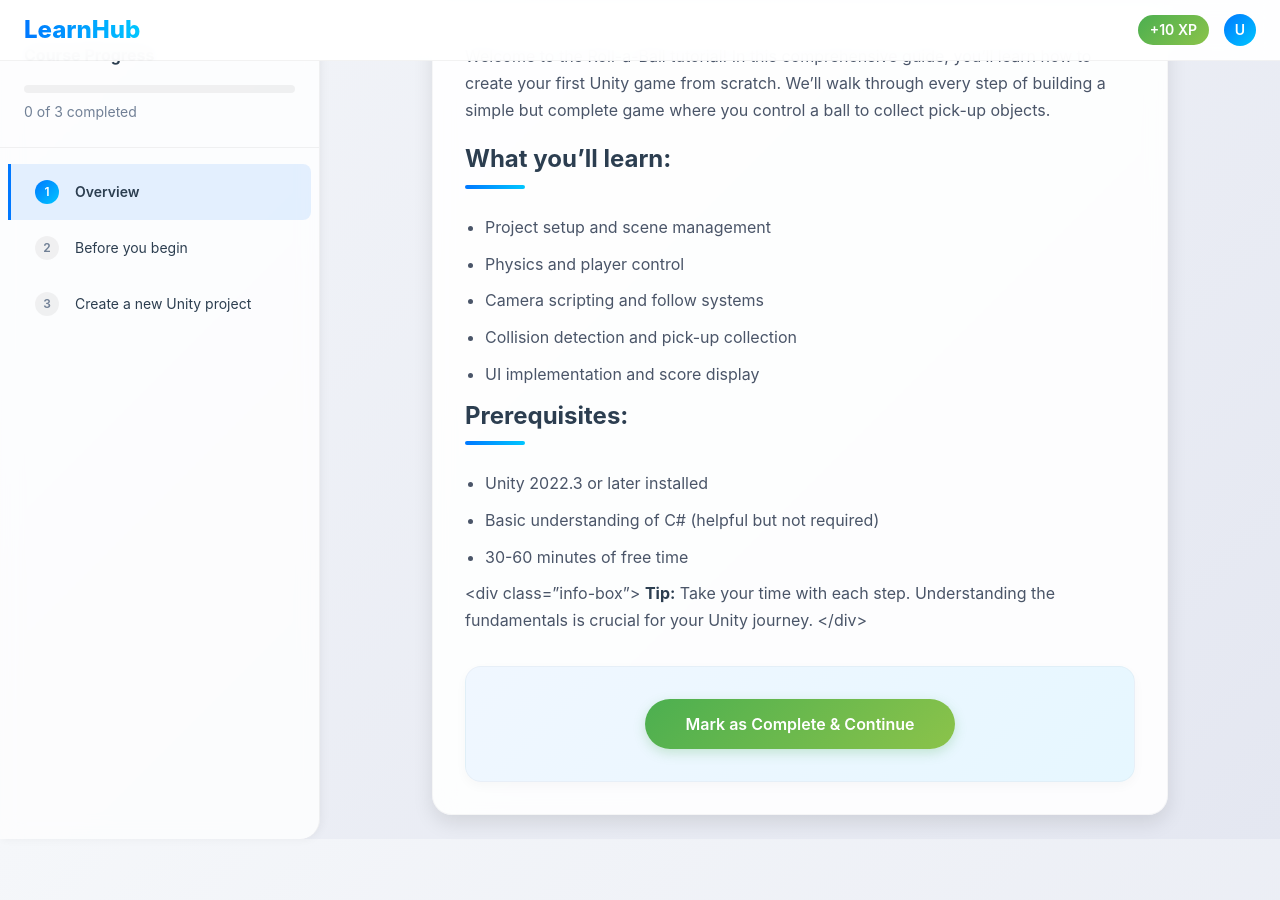
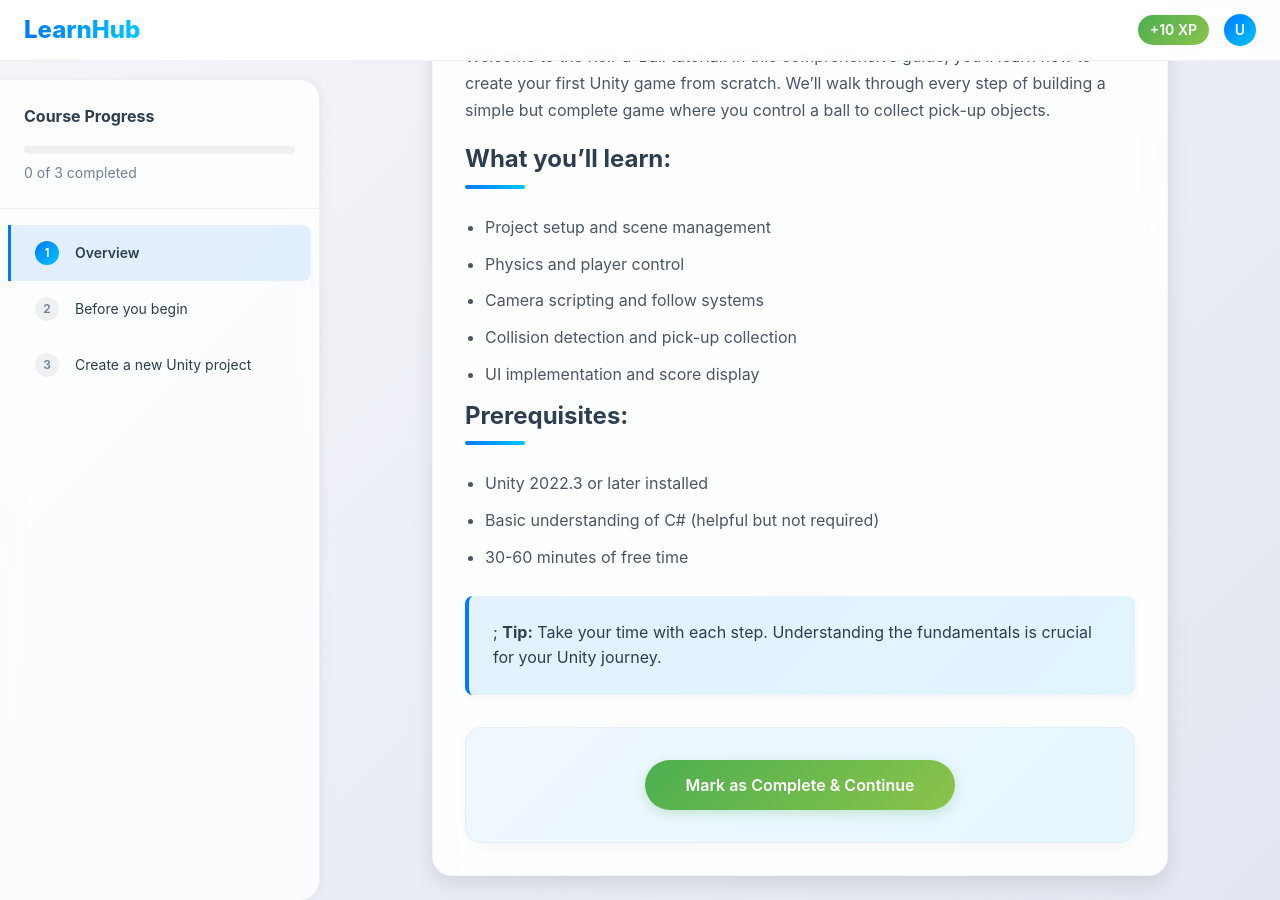
Before and after one commit to jame-louis/android-tutorials, a Jekyll site: the page built from _tutorials/roll-a-ball/01-overview.md, in a window 1280 px wide and 900 px high, scrolled down 309 px. Built offline with Jekyll 4.4.1, drawn with Linux system fonts in a browser that asks for light colours; before the commit the page ends 1148 px from its top, so only the background shows below that.

Commit message:
update roll a ball

```diff
--- a/_tutorials/roll-a-ball/01-overview.md
+++ b/_tutorials/roll-a-ball/01-overview.md
@@ -21,6 +21,6 @@ Welcome to the Roll-a-Ball tutorial! In this comprehensive guide, you'll learn h
 - Basic understanding of C# (helpful but not required)
 - 30-60 minutes of free time
 
-<div class="info-box"&gt;
+<div class="info-box">;
   <strong>Tip:</strong> Take your time with each step. Understanding the fundamentals is crucial for your Unity journey.
 </div>
```
Also changed, not shown: _tutorials/roll-a-ball/03-create-project.md (+1 -1 lines), _tutorials/roll-a-ball/index.md (+0 -1 lines).
